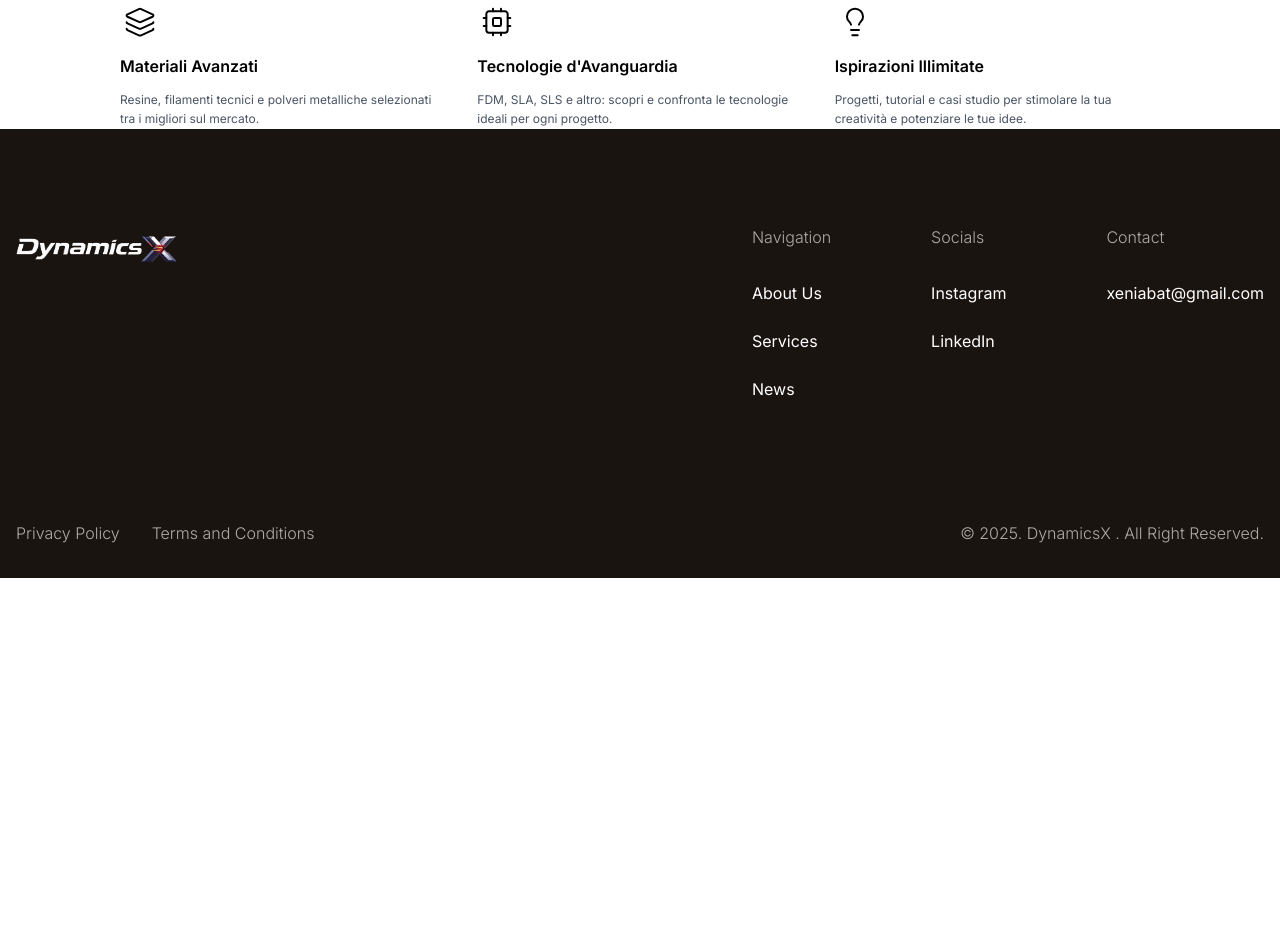
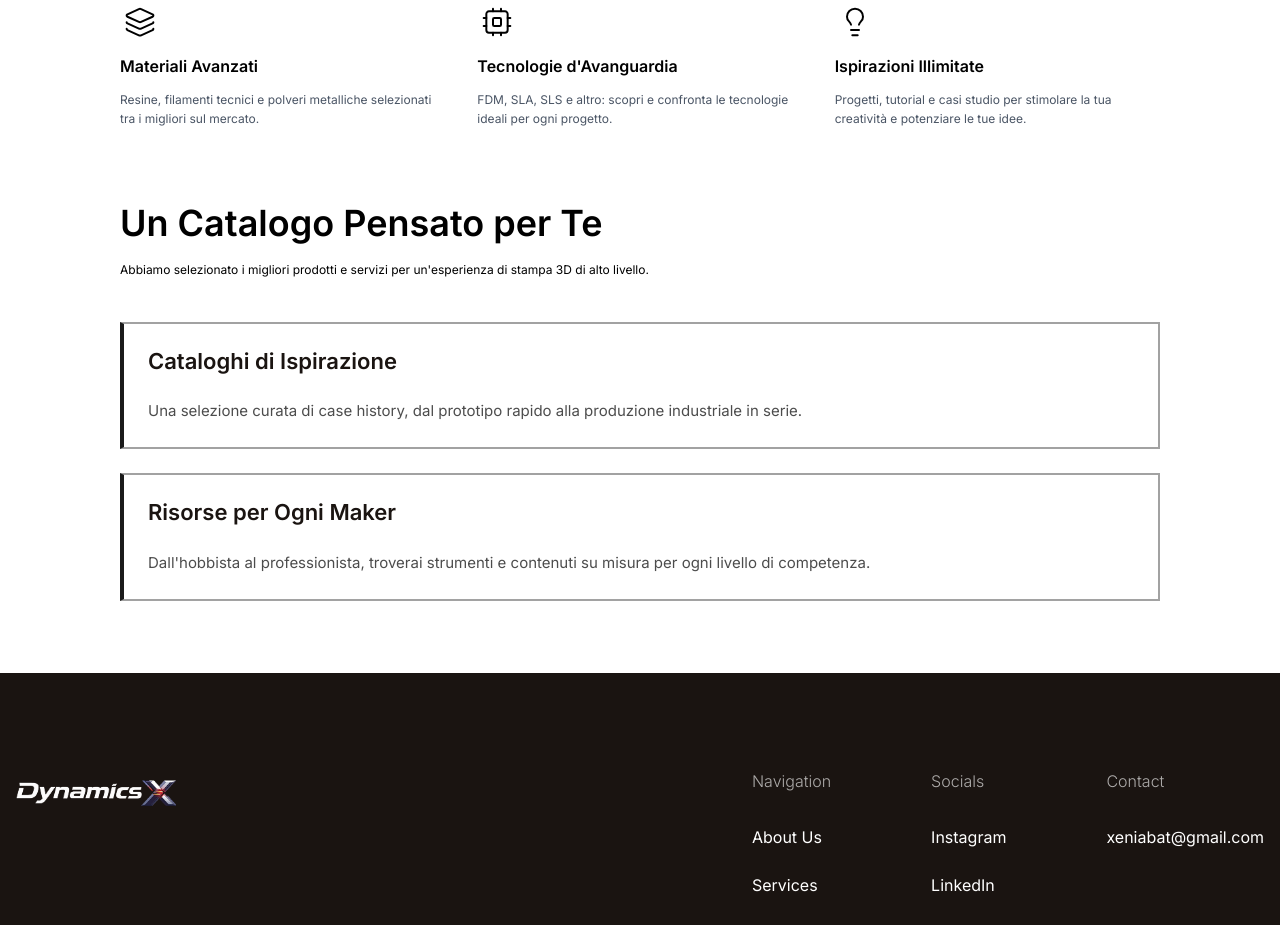
Before and after one commit to alimuzzaman-zamaddar/dynamic-x-project, a React (Vite) app: page /catalog in a window 1280 px wide. Shown: the part 940-1865 px from the top of the page. Before the commit the page ends 1518 px from the top, so only its background shows below. Built offline with nearby package versions, Linux system fonts and the light colour scheme.

Commit message:
feat:complete the persanto section

```diff
--- /dev/null
+++ b/src/components/PagesComponent/Catalog/Pensato.jsx
@@ -0,0 +1,48 @@
+import React from 'react'
+import Container from '../../../shared/Container'
+
+const technologies = [
+  {
+    id: 1,
+    title: "Cataloghi di Ispirazione",
+    description: "Una selezione curata di case history, dal prototipo rapido alla produzione industriale in serie."
+  },
+  {
+    id: 2,
+    title: "Risorse per Ogni Maker",
+    description: "Dall'hobbista al professionista, troverai strumenti e contenuti su misura per ogni livello di competenza."
+  }
+];
+
+const Pensato = () => {
+  return (
+    <section className='lg:py-18 py-8'>
+      <Container>
+        <h2 className="section-title mb-3">
+          Un Catalogo Pensato per Te
+        </h2>
+
+        <p className="section-description">
+          Abbiamo selezionato i migliori prodotti e servizi per un'esperienza di stampa 3D di alto livello.
+        </p>
+        <div className="grid grid-cols-1 gap-6 mt-10">
+          {technologies.map((tech) => (
+            <div
+              key={tech.id}
+              className="border-2 border-[#1A1A1A]/40 border-l-[4px] border-l-[#1A1A1A] p-6 flex flex-col gap-6"
+            >
+              <h3 className="text-xl md:text-[22px] font-semibold text-primary-black leading-tight">
+                {tech.title}
+              </h3>
+              <p className="text-[14px] md:text-[15px] leading-[1.6] text-black/70">
+                {tech.description}
+              </p>
+            </div>
+          ))}
+        </div>
+      </Container>
+    </section>
+  )
+}
+
+export default Pensato
--- a/src/pages/Catalog.jsx
+++ b/src/pages/Catalog.jsx
@@ -3,6 +3,7 @@ import Newbanner from "../components/CommonComponents/NewBanner"
 import CatalogBanner from "../assets/img/bg/catalogbanner.png"
 import Futuro from '../components/PagesComponent/Catalog/Futuro'
 import Vita from '../components/PagesComponent/Catalog/Vita'
+import Pensato from '../components/PagesComponent/Catalog/Pensato'
 
 const Catalog = () => {
   return (
@@ -10,6 +11,7 @@ const Catalog = () => {
       <Newbanner title={"Catalogo"} image={CatalogBanner} showButton={false} />
       <Futuro />
       <Vita />
+      <Pensato />
     </>
   )
 }
```
